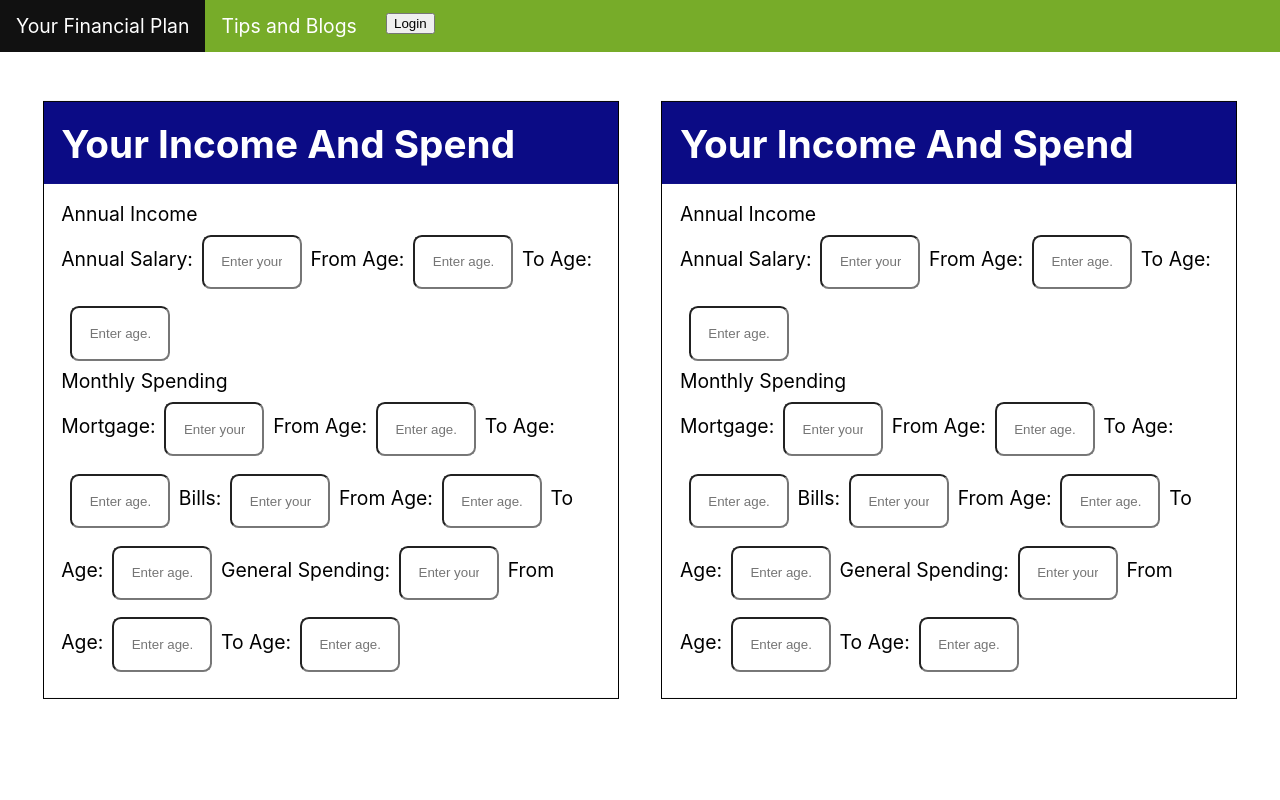
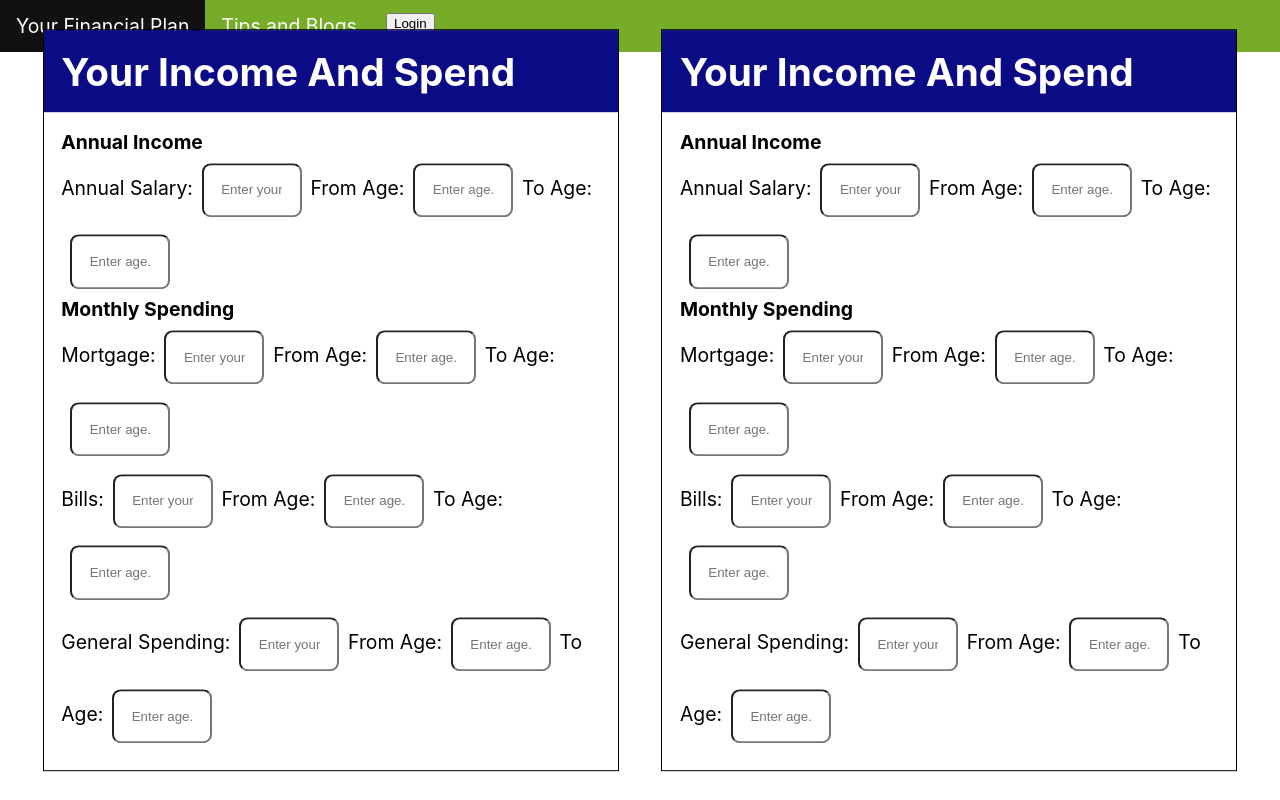
Before and after one commit to manloeng/next-js-widget, a Next.js app: page / in a window 1280 px wide. Built offline with nearby package versions, Linux system fonts and the light colour scheme.

Commit message:
Update form layout

```diff
--- a/src/components/financialPlanPage/widget/PersonalFinance.jsx
+++ b/src/components/financialPlanPage/widget/PersonalFinance.jsx
@@ -8,7 +8,9 @@ function PersonalFinance() {
 
       <form>
         <div>
-          <label>Annual Income</label>
+          <label>
+            <b>Annual Income</b>
+          </label>
         </div>
         <div>
           <label>Annual Salary:</label>
@@ -20,24 +22,35 @@ function PersonalFinance() {
         </div>
 
         <div>
-          <label>Monthly Spending</label>
+          <label>
+            <b>Monthly Spending</b>
+          </label>
         </div>
 
         <div>
+          {/* could seperate these into mini components */}
           <label>Mortgage:</label>
-          <input type="text" id="salary" name="salary" placeholder="Enter your annual salary..." required />
+          <input
+            type="text"
+            id="mortgage"
+            name="mortgage"
+            placeholder="Enter your monthly mortgage payment..."
+            required
+          />
           <label>From Age:</label>
-          <input type="text" id="fromAge" name="fromAge" placeholder="Enter age..." required />
+          <input type="text" id="mortgageFromAge" name="mortgageFromAge" placeholder="Enter age..." required />
           <label>To Age:</label>
-          <input type="text" id="toAge" name="toAge" placeholder="Enter age..." required />
+          <input type="text" id="mortgageToAge" name="mortgageToAge" placeholder="Enter age..." required />
 
+          <br />
           <label>Bills:</label>
-          <input type="text" id="salary" name="salary" placeholder="Enter your annual salary..." required />
+          <input type="text" id="bills" name="bills" placeholder="Enter your monthly bills..." required />
           <label>From Age:</label>
-          <input type="text" id="fromAge" name="fromAge" placeholder="Enter age..." required />
+          <input type="text" id="billsFromAge" name="billsFromAge" placeholder="Enter age..." required />
           <label>To Age:</label>
-          <input type="text" id="toAge" name="toAge" placeholder="Enter age..." required />
+          <input type="text" id="billsToAge" name="billsToAge" placeholder="Enter age..." required />
 
+          <br />
           <label>General Spending:</label>
           <input type="text" id="salary" name="salary" placeholder="Enter your annual salary..." required />
           <label>From Age:</label>
```
